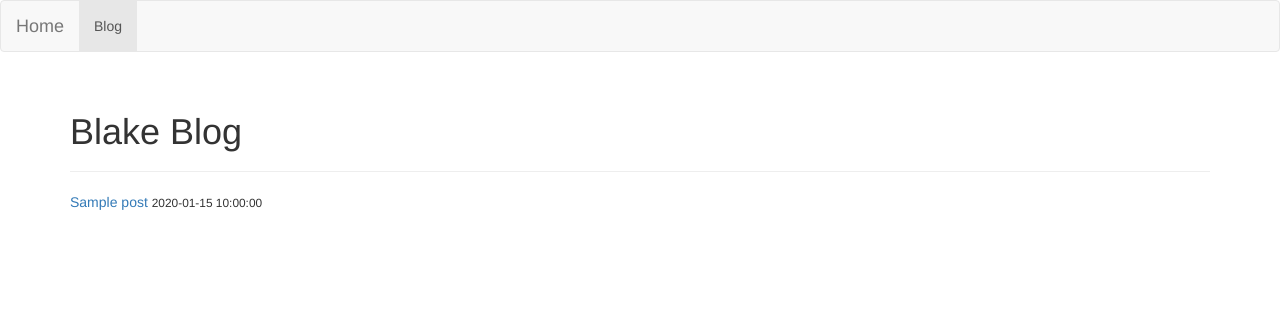
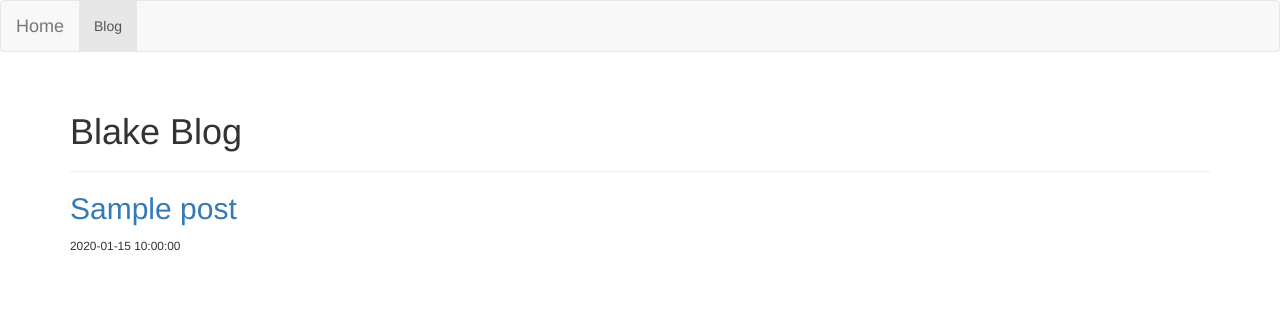
Before and after one commit to voteblake/wib, a Python web app: template app/templates/blog/posts.html in a window 1280 px wide. Shown: the top 312 px of the page. Run offline with Jinja, Linux system fonts and the light colour scheme; the template is opened without the code that fills it: most values are stand-ins (such as "Sample title", 1, 10 or a date in 2020); some libraries are stand-ins or nearby versions.

Commit message:
some custom css

```diff
--- /dev/null
+++ b/app/static/blog.css
@@ -0,0 +1,11 @@
+h1, .h1,
+h2, .h2,
+h3, .h3,
+h4, .h4,
+h5, .h5,
+h6, .h6 {
+  margin-top: 0;
+  font-family: "Helvetica Neue", Helvetica, Arial, sans-serif;
+  font-weight: normal;
+  color: #333;
+}
--- a/app/templates/base.html
+++ b/app/templates/base.html
@@ -1,6 +1,11 @@
 {% extends "bootstrap/base.html" %}
 
 {% block title %}Where is Blake?{% endblock %}
+
+{% block head %}
+{{ super() }}
+<link rel="stylesheet" type="text/css" href="{{ url_for('static', filename='blog.css') }}">
+{% endblock %}
 
 {% block navbar %}
 
--- a/app/templates/blog/post.html
+++ b/app/templates/blog/post.html
@@ -1,9 +1,9 @@
 {% extends "base.html" %}
 
 {% block page_content %}
-<article>
+<div>
     {{ post.title }}
     {{ post.date }}
     {{ post.html|safe }}
-</article>
+</div>
 {% endblock %}
--- a/app/templates/blog/posts.html
+++ b/app/templates/blog/posts.html
@@ -9,9 +9,9 @@
         <div class="col-sm-8">
             {% for post in posts %}
                 <div>
-                    <a href="{{ post.path }}">
+                    <h2><a href="{{ post.path }}">
                         {{ post.title }}
-                    </a>
+                    </a></h2>
                     <small>{{ post.date }}</small>
                 </div>
             {% endfor %}
```
